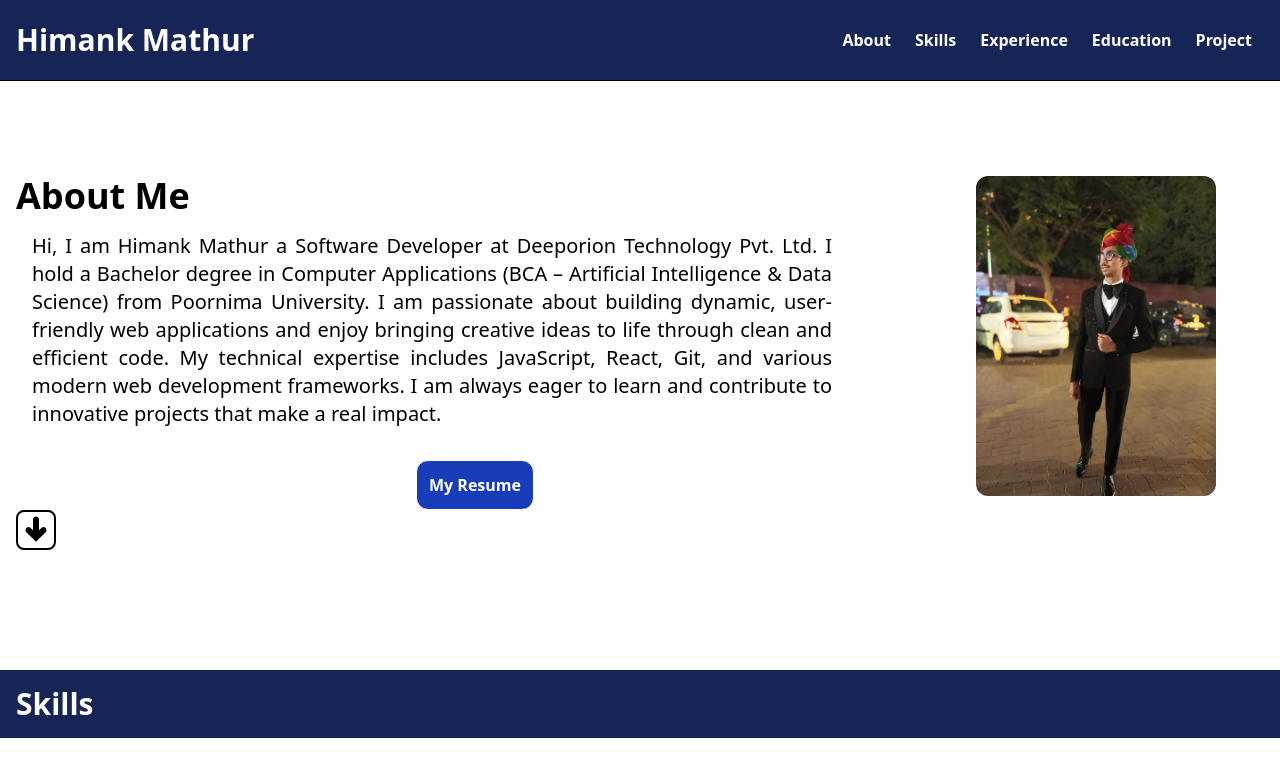
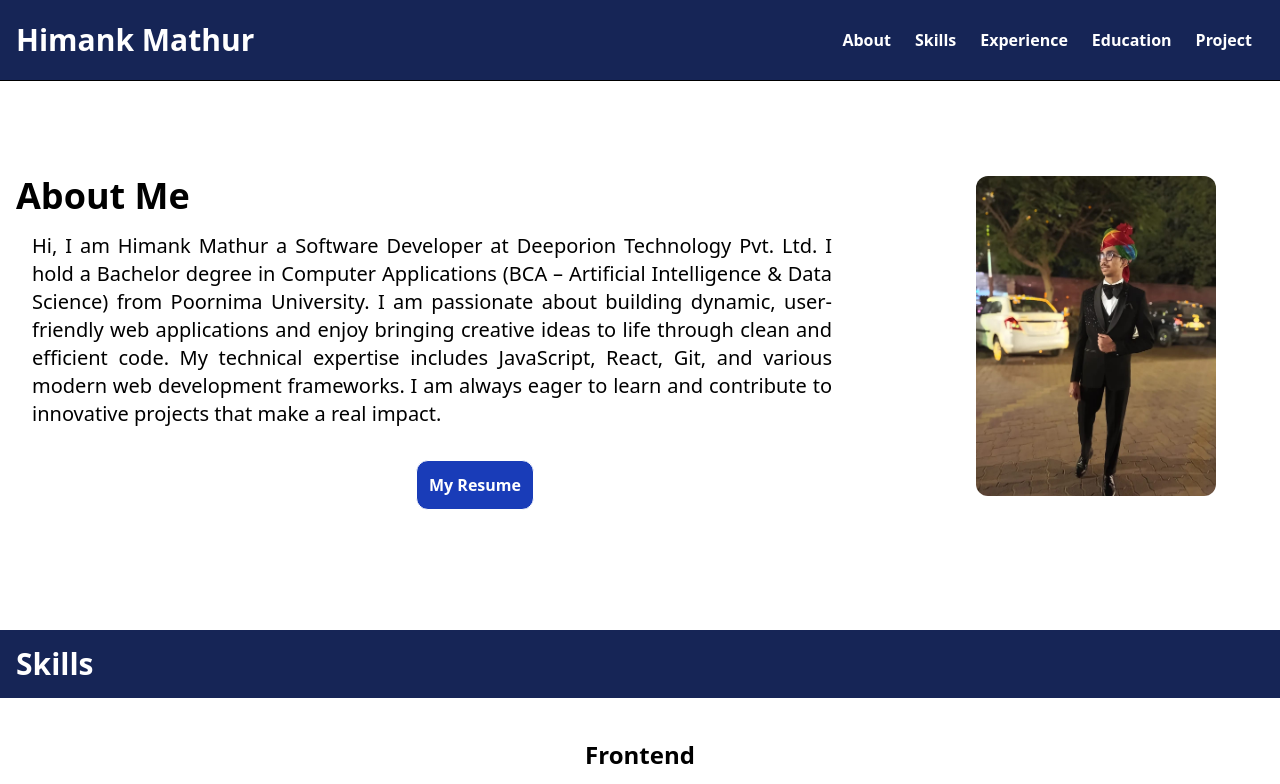
Before and after one commit to himankmathur18/portfolio, a React (Vite) app: page / in a window 1280 px wide. Shown: the top 784 px of the page. Built offline with nearby package versions, Linux system fonts and the light colour scheme.

Commit message:
update 5

```diff
--- a/src/Components/About.jsx
+++ b/src/Components/About.jsx
@@ -1,5 +1,4 @@
 // import React from 'react';
-import { TiArrowDownThick } from "react-icons/ti";
 const About = () => {
   const openResume = () => {
     window.open("/Himank Mathur Resume.pdf", "_blank");
@@ -43,9 +42,7 @@ const About = () => {
             />
           </div>
         </div>
-        <div className="text-4xl border-2 w-10 cursor-pointer top-auto rounded-lg">
-          <TiArrowDownThick/>
-        </div>
+
       </div>
     </section>
   );
```
